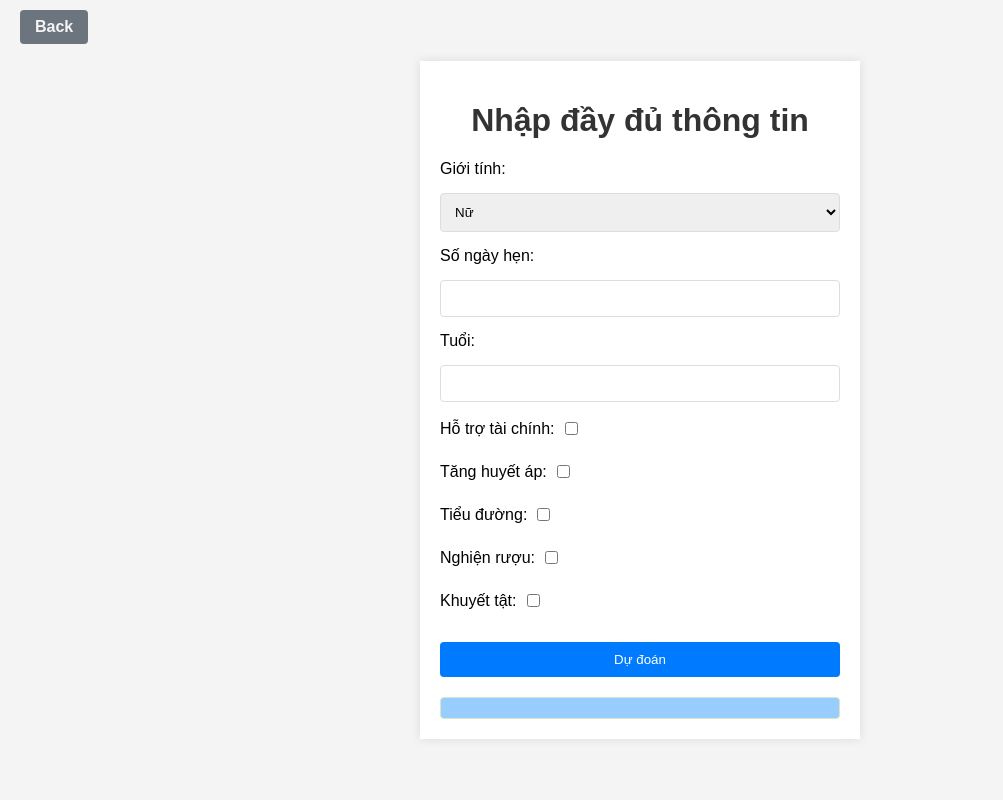
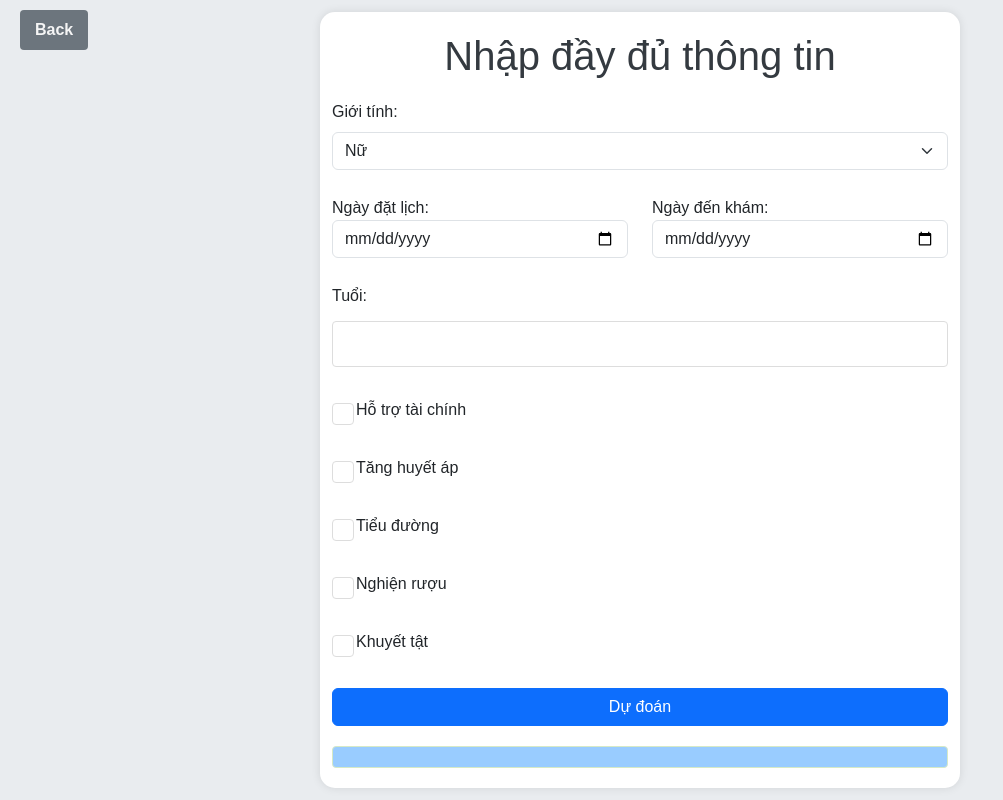
Before and after one commit to huyakai-109/project_cndm, a Flask app: template template/khambenh1nguoi.html in a window 1280 px wide. Shown: the whole page, without its empty margins (0-1003 px from the left). Run offline with Flask 3, Linux system fonts and the light colour scheme; the template is opened without the code that fills it, so the values that code supplies are empty; parts of the project's set-up code (start-up, migrations or seed data) failed here and were passed over.

Commit message:
Change date_between to (scheducedDate - appointmentDate)
t chỉ đổi lại cái date between cho nó giống kiểu dữ liệu

```diff
--- a/js/script.js
+++ b/js/script.js
@@ -1,10 +1,13 @@
-document.getElementById('predictionForm').addEventListener('submit', function (event) {
+document.getElementById('predictionForm').addEventListener('submit', function(event) {
     event.preventDefault(); // Ngăn chặn hành vi gửi form mặc định
 
     // Lấy giá trị từ form và chuyển đổi sang số khi cần
+    const scheducedDate = new Date(document.getElementById('scheduced_date').value);
+    const appointmentDate = new Date(document.getElementById('appointment_date').value);
+
     const formData = {
         Gender: document.getElementById('gender').value === 'Female' ? 1 : 0,
-        DaysBetween: parseInt(document.getElementById('days_between').value, 10),
+        DaysBetween: parseInt((appointmentDate - scheducedDate)), // Số ngày giữa hai ngày
         Age: parseInt(document.getElementById('age').value, 10),
         Scholarship: document.getElementById('scholarship').checked ? 1 : 0,
         Hipertension: document.getElementById('hypertension').checked ? 1 : 0,
--- a/template/khambenh1nguoi.html
+++ b/template/khambenh1nguoi.html
@@ -1,67 +1,82 @@
 <!DOCTYPE html>
 <html lang="en">
+
 <head>
     <meta charset="UTF-8" />
     <meta name="viewport" content="width=device-width, initial-scale=1.0" />
     <title>Patient No-Show Prediction</title>
     <link rel="stylesheet" href="../static/khambenh.css" />
+    <link href="https://cdn.jsdelivr.net/npm/bootstrap@5.3.0-alpha1/dist/css/bootstrap.min.css" rel="stylesheet">
+    <link rel="stylesheet" href="../static/style.css" />
+    <style>
+        .custom-container {
+            max-width: 50%;
+        }
+
+        .container {
+            border-radius: 15px
+        }
+    </style>
 </head>
+
 <body>
     <div class="navigation">
         <a href="index.html" class="back-button">Back</a>
     </div>
 
-        <div class="container">
+    <div class="container custom-container">
         <h1>Nhập đầy đủ thông tin</h1>
         <form id="predictionForm">
-                <label for="gender">Giới tính:</label>
-                <select id="gender" name="gender">
+            <div class="mb-3">
+                <label for="gender" class="form-label">Giới tính:</label>
+                <select id="gender" name="gender" class="form-select">
                     <option value="F">Nữ</option>
                     <option value="M">Nam</option>
                 </select>
-                <label for="days_between">Số ngày hẹn:</label>
-                <input
-                    type="number"
-                    id="days_between"
-                    name="days_between"
-                    min="0"
-                    max="120"
-                />
-                <label for="age">Tuổi:</label>
-                <input type="number" id="age" name="age" min="0" max="100" />
-
-                <div class="form-row">
-                    <label for="scholarship">Hỗ trợ tài chính:</label>
-                    <input
-                        type="checkbox"
-                        id="scholarship"
-                        name="scholarship"
-                    />
             </div>
 
-                <div class="form-row">
-                    <label for="hypertension">Tăng huyết áp:</label>
-                    <input
-                        type="checkbox"
-                        id="hypertension"
-                        name="hypertension"
-                    />
+            <div class="row mb-3">
+                <div class="col">
+                    <label for="scheduced_date">Ngày đặt lịch:</label>
+                    <input type="date" class="form-control" id="scheduced_date" name="scheduced_date" />
+                </div>
+                <div class="col">
+                    <label for="appointment_date">Ngày đến khám:</label>
+                    <input type="date" class="form-control" id="appointment_date" name="appointment_date" />
+                </div>
+            </div>
+            <div class="mb-3">
+                <label for="age" class="form-label">Tuổi:</label>
+                <input type="number" class="form-control" id="age" name="age" min="0" max="100" />
             </div>
 
-                <div class="form-row">
-                    <label for="diabetes">Tiểu đường:</label>
-                    <input type="checkbox" id="diabetes" name="diabetes" />
-                </div>
-                <div class="form-row">
-                    <label for="alcoholism">Nghiện rượu:</label>
-                    <input type="checkbox" id="alcoholism" name="alcoholism" />
-                </div>
-                <div class="form-row">
-                    <label for="handicap">Khuyết tật:</label>
-                    <input type="checkbox" id="handicap" name="handicap" />
+
+            <div class="mb-3 form-check form-check-inline">
+                <input type="checkbox" class="form-check-input" id="scholarship" name="scholarship">
+                <label class="form-check-label" for="scholarship">Hỗ trợ tài chính</label>
             </div>
 
-                <button type="submit">Dự đoán</button>
+            <div class="mb-3 form-check form-check-inline">
+                <input type="checkbox" class="form-check-input" id="hypertension" name="hypertension">
+                <label class="form-check-label" for="hypertension">Tăng huyết áp</label>
+            </div>
+
+            <div class="mb-3 form-check form-check-inline">
+                <input type="checkbox" class="form-check-input" id="diabetes" name="diabetes">
+                <label class="form-check-label" for="diabetes">Tiểu đường</label>
+            </div>
+
+            <div class="mb-3 form-check form-check-inline">
+                <input type="checkbox" class="form-check-input" id="alcoholism" name="alcoholism">
+                <label class="form-check-label" for="alcoholism">Nghiện rượu</label>
+            </div>
+
+            <div class="mb-3 form-check form-check-inline">
+                <input type="checkbox" class="form-check-input" id="handicap" name="handicap">
+                <label class="form-check-label" for="handicap">Khuyết tật</label>
+            </div>
+
+            <button type="submit" class="btn btn-primary">Dự đoán</button>
         </form>
         <div class="result" id="predictionResult">
             <!-- Kết quả dự đoán sẽ được hiển thị ở đây -->
@@ -70,4 +85,5 @@
 
     <script src="../js/script.js"></script>
 </body>
+
 </html>
```
Lines whose indentation alone changed are shown as unchanged.
